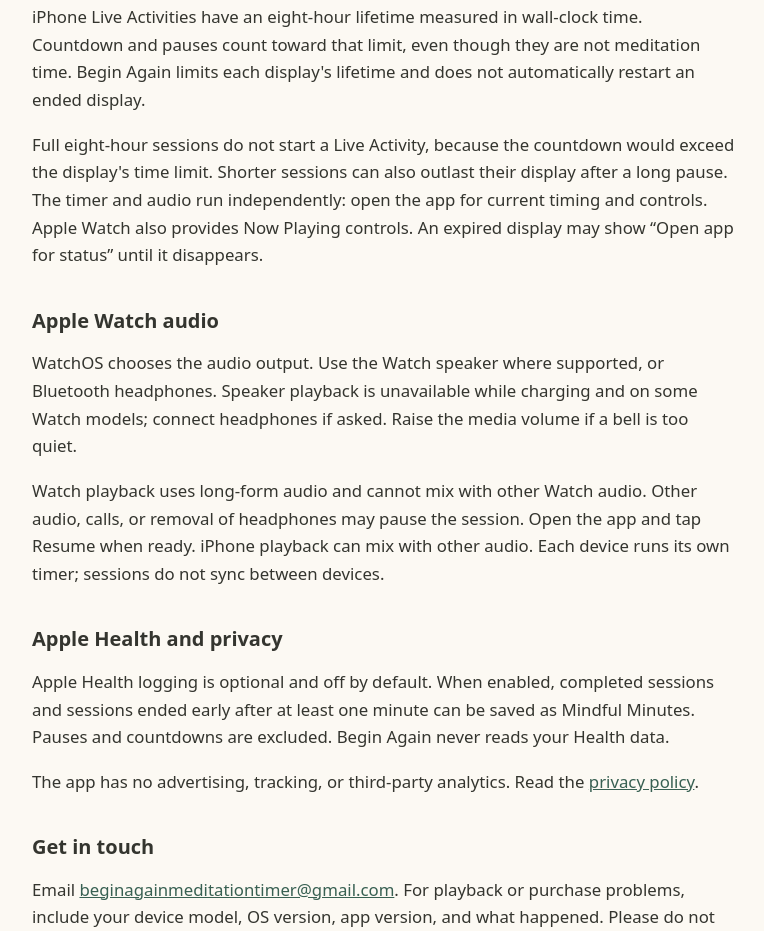
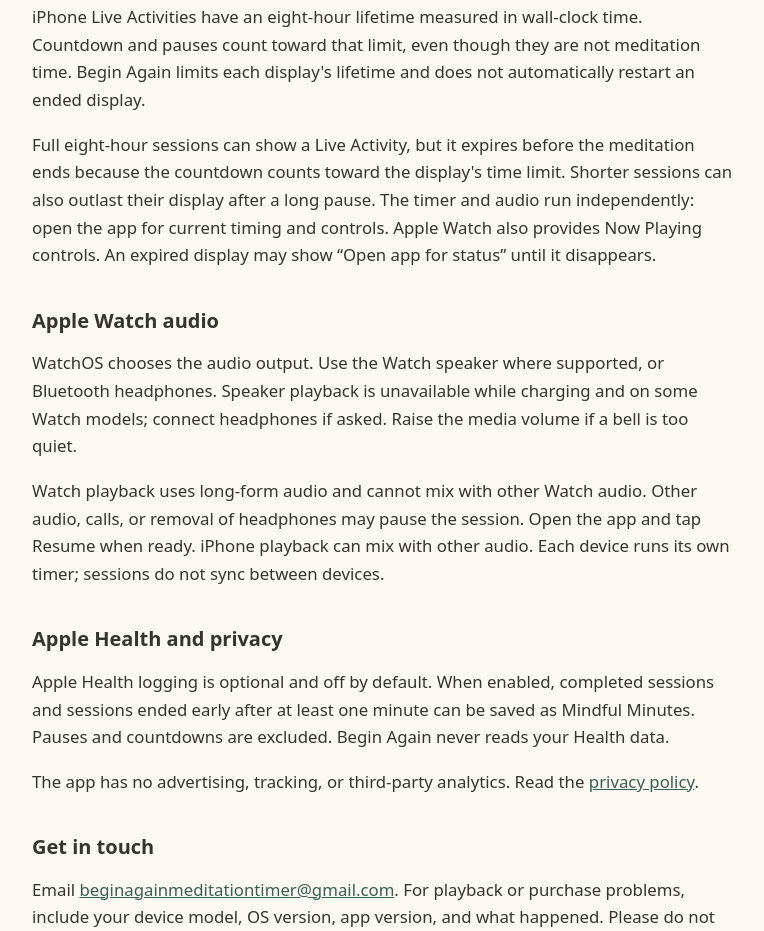
Before and after one commit to laughterch-cmd/lightening-up-support, a plain HTML site: page index.html in a window 1280 px wide. Shown: the part 1279-2210 px from the top of the page, without its empty margins (256-1020 px from the left). Drawn offline with Linux system fonts and the light colour scheme.

Commit message:
Explain independent Live Activity expiry for eight-hour sessions

```diff
--- a/index.html
+++ b/index.html
@@ -5,7 +5,7 @@
 <h2>Settle in</h2><p>Choose the time between bells and the number of intervals, choose a sound, then tap Start. A five-second countdown gives you time to settle. A bell opens the session, bells mark the intervals, and two strikes mark the end.</p>
 <h2>Free and full timer</h2><p>Sessions totaling up to 15 minutes are always free, as often as you like. All sounds, backgrounds, Apple Watch support, and optional Apple Health logging are included.</p><p>Full Timer Unlock is a one-time purchase for sessions up to eight hours on iPhone and Apple Watch. The purchase screen shows Apple's current price before you buy. There is no subscription, trial expiration, or account to create.</p><p>Total time is the interval length multiplied by the number of intervals. The countdown, pauses, and final sound decay are extra. Choose intervals every minute through one hour, then every five minutes through eight hours. You can set up to 480 one-minute intervals.</p>
 <h2>Restore your purchase</h2><ol><li>Use the Apple Account that made the purchase for Media &amp; Purchases.</li><li>Open Begin Again on the device where you want access.</li><li>Open Options (…) and Full Timer Unlock, then choose Restore Purchases.</li><li>After restoration, close the purchase screen and tap Start when ready.</li></ol><p>You can purchase or restore directly on Apple Watch without your iPhone nearby. Restoration needs an internet connection and access to Apple's store. Previously verified ownership can work offline through StoreKit's locally stored transactions. If verification fails, reconnect and restore. Free sessions remain available if the store is unavailable.</p><p>Cancelled purchases do not unlock the timer. Purchases awaiting approval unlock after Apple approves them. Refunds remove access to future longer sessions without interrupting a session already underway. Any paused longer session requires verified ownership before it can resume; restoration may be needed. Family Sharing is not enabled for this offering.</p>
-<h2>Lock Screen and long sessions</h2><p>iPhone Live Activities have an eight-hour lifetime measured in wall-clock time. Countdown and pauses count toward that limit, even though they are not meditation time. Begin Again limits each display's lifetime and does not automatically restart an ended display.</p><p>Full eight-hour sessions do not start a Live Activity, because the countdown would exceed the display's time limit. Shorter sessions can also outlast their display after a long pause. The timer and audio run independently: open the app for current timing and controls. Apple Watch also provides Now Playing controls. An expired display may show “Open app for status” until it disappears.</p>
+<h2>Lock Screen and long sessions</h2><p>iPhone Live Activities have an eight-hour lifetime measured in wall-clock time. Countdown and pauses count toward that limit, even though they are not meditation time. Begin Again limits each display's lifetime and does not automatically restart an ended display.</p><p>Full eight-hour sessions can show a Live Activity, but it expires before the meditation ends because the countdown counts toward the display's time limit. Shorter sessions can also outlast their display after a long pause. The timer and audio run independently: open the app for current timing and controls. Apple Watch also provides Now Playing controls. An expired display may show “Open app for status” until it disappears.</p>
 <h2>Apple Watch audio</h2><p>WatchOS chooses the audio output. Use the Watch speaker where supported, or Bluetooth headphones. Speaker playback is unavailable while charging and on some Watch models; connect headphones if asked. Raise the media volume if a bell is too quiet.</p><p>Watch playback uses long-form audio and cannot mix with other Watch audio. Other audio, calls, or removal of headphones may pause the session. Open the app and tap Resume when ready. iPhone playback can mix with other audio. Each device runs its own timer; sessions do not sync between devices.</p>
 <h2>Apple Health and privacy</h2><p>Apple Health logging is optional and off by default. When enabled, completed sessions and sessions ended early after at least one minute can be saved as Mindful Minutes. Pauses and countdowns are excluded. Begin Again never reads your Health data.</p><p>The app has no advertising, tracking, or third-party analytics. Read the <a href="privacy/">privacy policy</a>.</p>
 <h2>Get in touch</h2><p>Email <a href="mailto:beginagainmeditationtimer@gmail.com">beginagainmeditationtimer@gmail.com</a>. For playback or purchase problems, include your device model, OS version, app version, and what happened. Please do not send payment card details or sensitive health information.</p>
```
